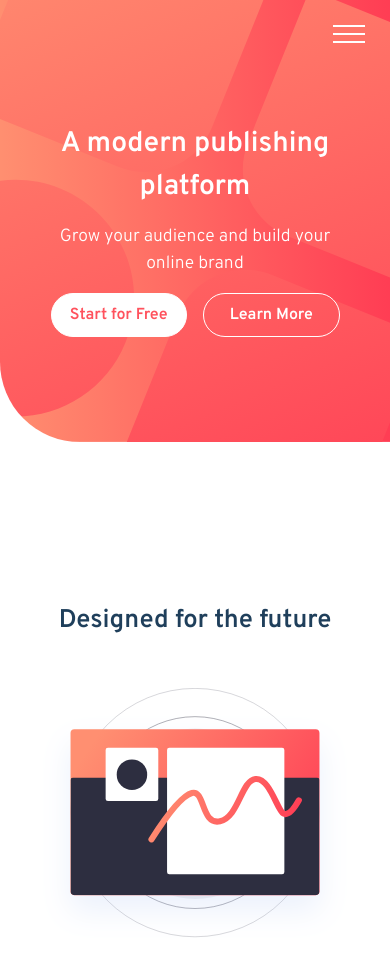
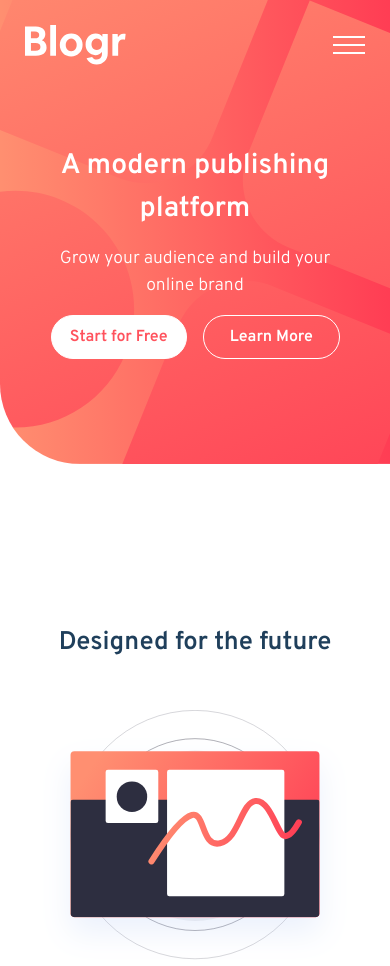
Before and after one commit to ioannesyefimov/FRONTEND-MENTOR-CHALLENGE, a plain HTML site: page index.html in a window 390 px wide. Shown: the top 966 px of the page. Drawn offline with Linux system fonts and the light colour scheme.

Commit message:
Update index.html

```diff
--- a/index.html
+++ b/index.html
@@ -4,7 +4,7 @@
   <meta charset="UTF-8">
   <meta name="viewport" content="width=device-width, initial-scale=1.0"> <!-- displays site properly based on user's device -->
   <link rel="stylesheet" href="">
-  <link rel="icon" type="image/png" sizes="32x32" href="./images/favicon-32x32.png">
+  <link rel="icon" type="image/png" sizes="32x32" href="favicon-32x32.png">
   <link rel="stylesheet" href="style.css">
   <link rel="preconnect" href="https://fonts.googleapis.com">
   <link rel="preconnect" href="https://fonts.gstatic.com" crossorigin><link href="https://fonts.googleapis.com/css2?family=Overpass:wght@300;600&family=Ubuntu:wght@400;500;700&display=swap" rel="stylesheet">
@@ -19,8 +19,8 @@
 <body>
   <div class="header header-background">
         <nav class="navbar">
-          <div class="logo"><img src="images/logo.svg" alt=""></div>
-          <div  class="hamburger" id="hamburger"><img src="/icon-hamburger.svg" alt=""></div>
+          <div class="logo"><img src="logo.svg" alt=""></div>
+          <div  class="hamburger" id="hamburger"><img src="icon-hamburger.svg" alt=""></div>
           <ul class="nav-links hidden-menu" id="nav-links-menu">
             <div class="menu">
               <li class="nav-link" id="product-nav">
@@ -152,7 +152,7 @@
     </section>
 
     <footer class="bg-footer">
-      <img class="footer-logo" src="images/logo.svg" alt="">
+      <img class="footer-logo" src="logo.svg" alt="">
 
       <div class="footer-links">
         <ul class="product-footer dropdown-footer">
```
